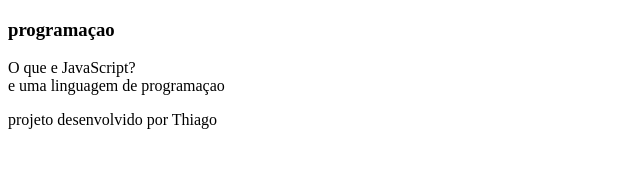
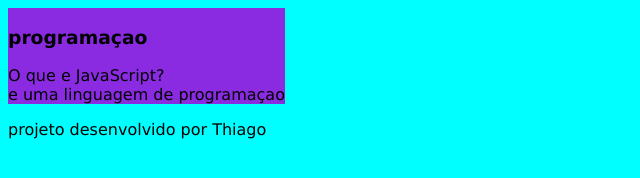
Before and after one commit to Thiagovb08/FLASHCARDS, a plain HTML site: page index.html in a window 1280 px wide. Shown: the whole page, without its empty margins (0-640 px from the left). Drawn offline with Linux system fonts and the light colour scheme.

Commit message:
gremio estilo

```diff
--- /dev/null
+++ b/assets/style.css
@@ -0,0 +1,14 @@
+body{
+    background-color: aqua;
+    font-family: Verdana, Geneva, Tahoma, sans-serif;
+}
+
+.container{
+    display: flex;
+}
+
+.cartao{
+    margin: 1rem 1 rem;
+    background-color: blueviolet;
+    height: max-content;
+}
--- a/index.html
+++ b/index.html
@@ -4,6 +4,7 @@
     <meta charset="UTF-8">
     <meta name="viewport" content="width=device-width, initial-scale=1.0">
     <title>Flashcards</title>
+    <link rel="stylesheet" href="assets/style.css">
 </head>
 <body>
   <main>
```
